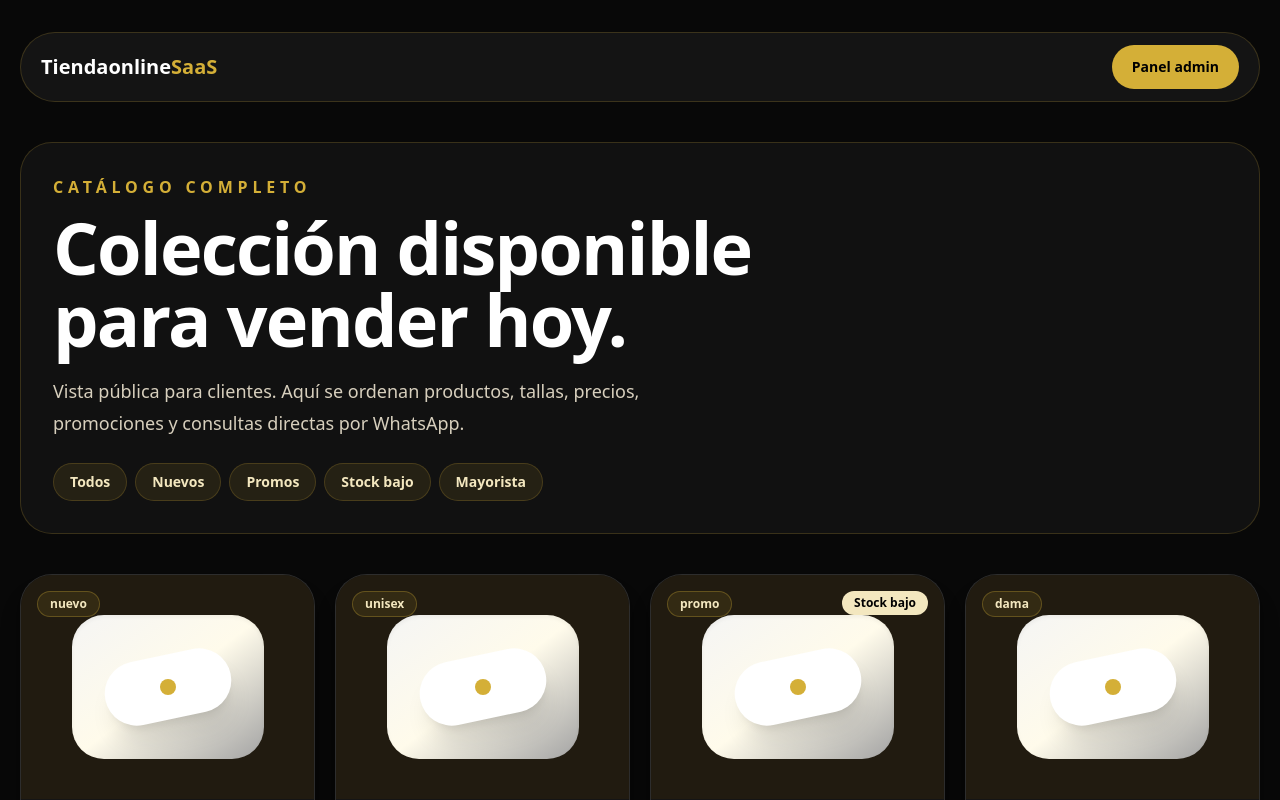
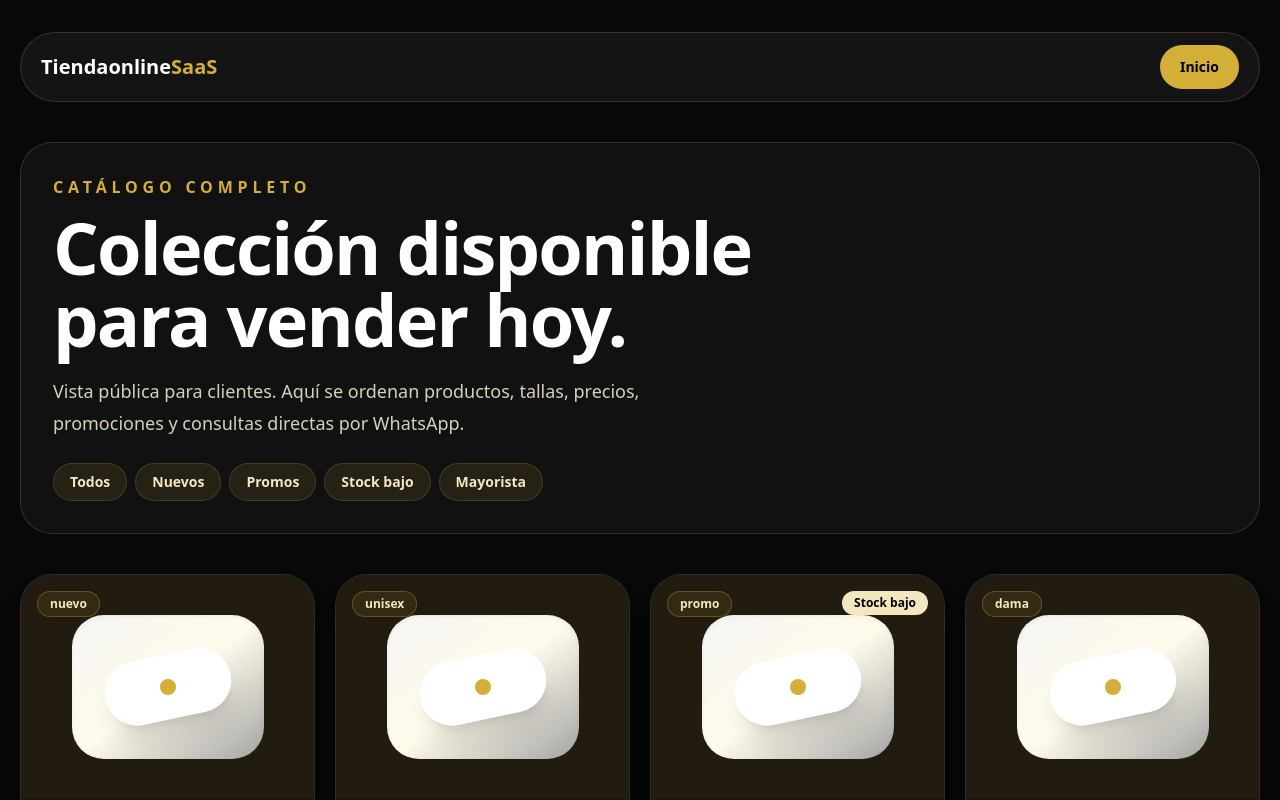
Before and after one commit to dilanrojas53-hub/TiendaonlineSaaS, a Next.js app: page /catalogo in a window 1280 px wide. Shown: the top 800 px of the page. Built offline with nearby package versions, Linux system fonts and the light colour scheme.

Commit message:
Remove admin access from public catalog

```diff
--- a/src/app/catalogo/page.tsx
+++ b/src/app/catalogo/page.tsx
@@ -8,7 +8,7 @@ export default function CatalogoPage() {
       <div className="mx-auto max-w-7xl">
         <nav className="mb-10 flex items-center justify-between rounded-full border border-[#d4af37]/20 bg-white/5 px-5 py-3">
           <Link href="/" className="text-xl font-black">Tiendaonline<span className="text-[#d4af37]">SaaS</span></Link>
-          <Link href="/admin" className="rounded-full bg-[#d4af37] px-5 py-3 text-sm font-black text-black">Panel admin</Link>
+          <Link href="/" className="rounded-full bg-[#d4af37] px-5 py-3 text-sm font-black text-black">Inicio</Link>
         </nav>
 
         <section className="mb-10 rounded-[2rem] border border-[#d4af37]/20 bg-[#111] p-8">
```
